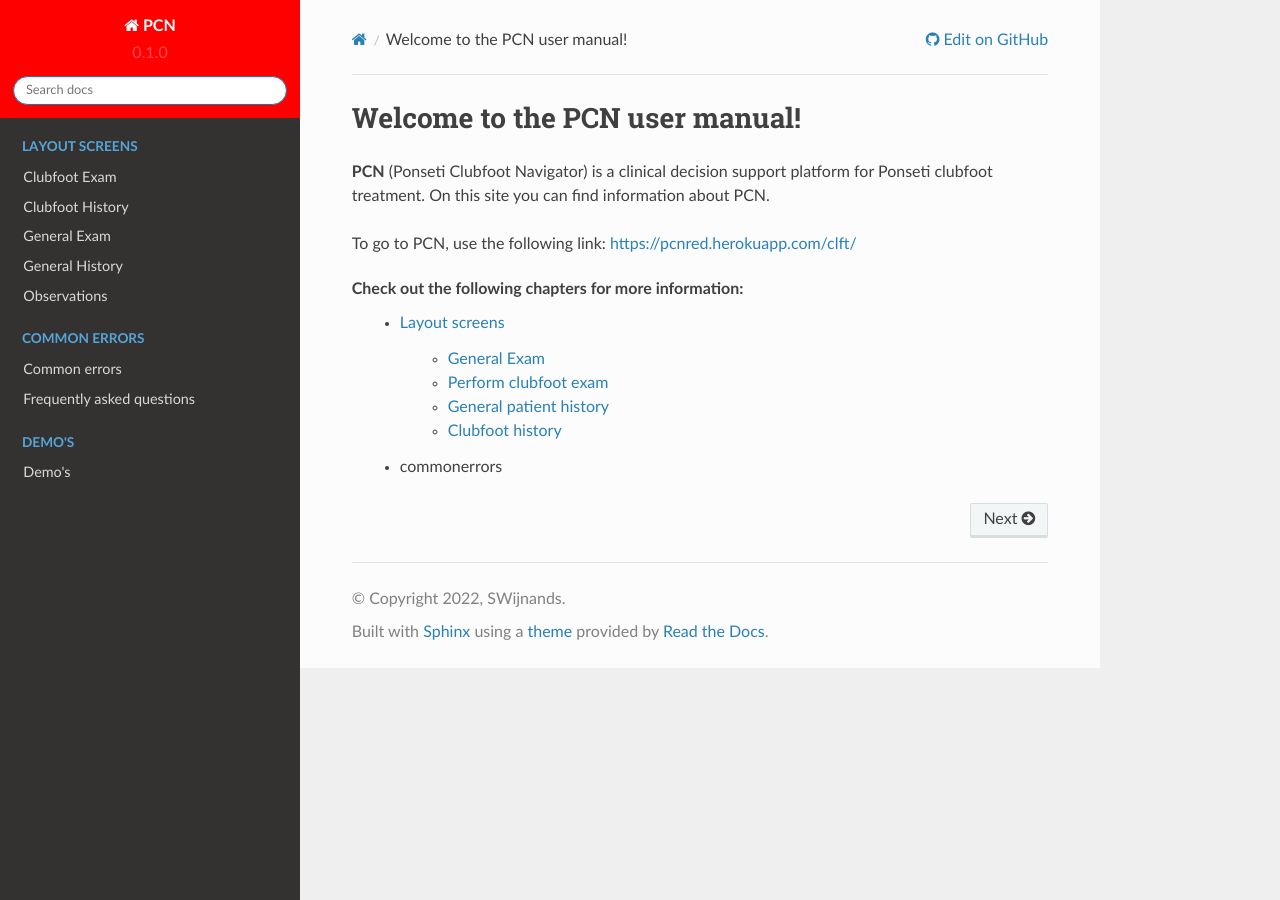
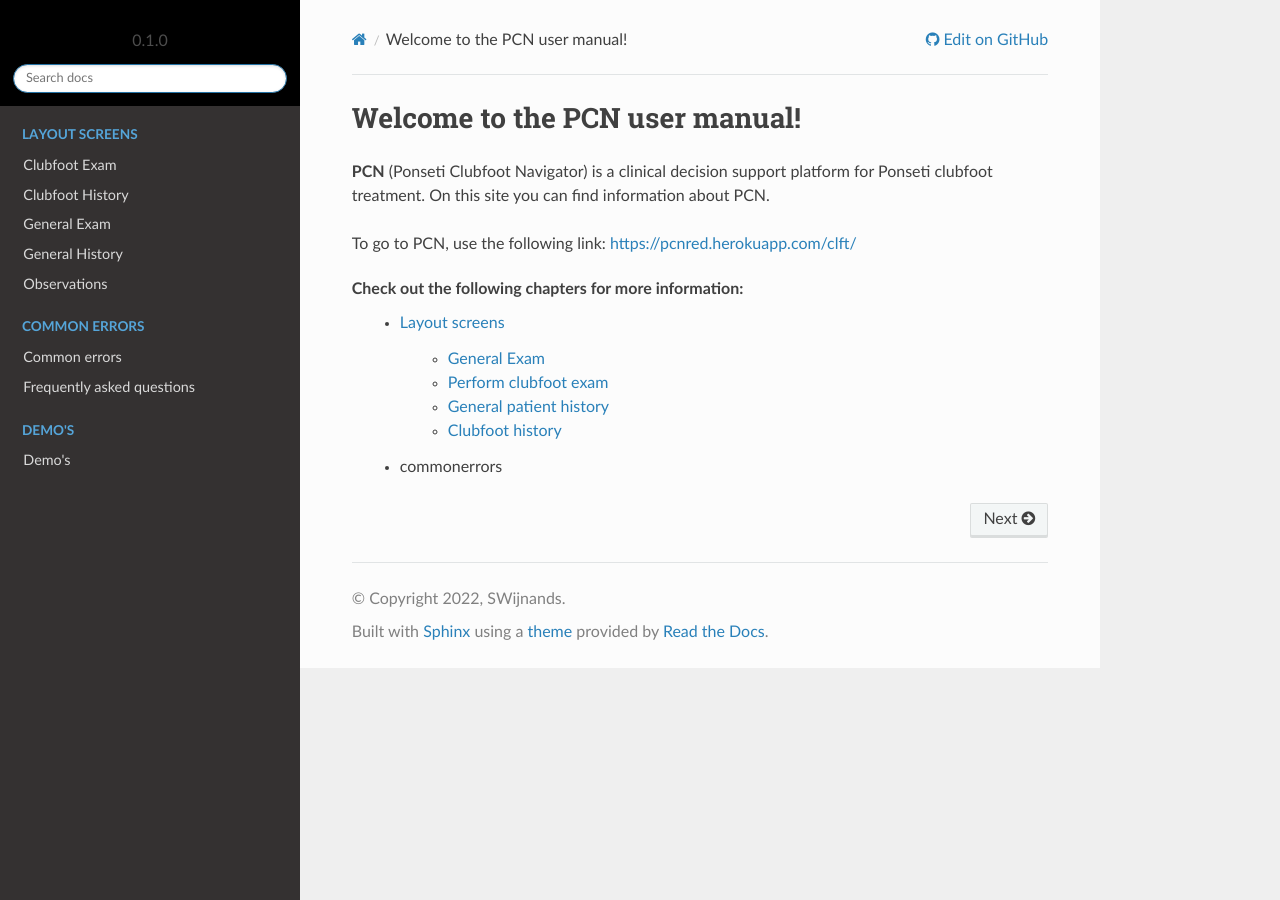
Before and after one commit to SWijnands01/PCN, a Sphinx documentation site: the page built from docs/source/index.rst, in a window 1280 px wide. Built offline with Sphinx 7.4.7 and the Read the Docs theme 2.0.0, drawn with Linux system fonts in a browser that asks for light colours.

Commit message:
Update conf.py

```diff
--- a/docs/source/conf.py
+++ b/docs/source/conf.py
@@ -32,7 +32,8 @@ templates_path = ['_templates']
 html_theme = 'sphinx_rtd_theme'
 
 html_theme_options = {
-    'style_nav_header_background': 'red',
+    'style_nav_header_background': 'black',
+    'logo_only': 'true',
 }
 
 html_context = {
```
